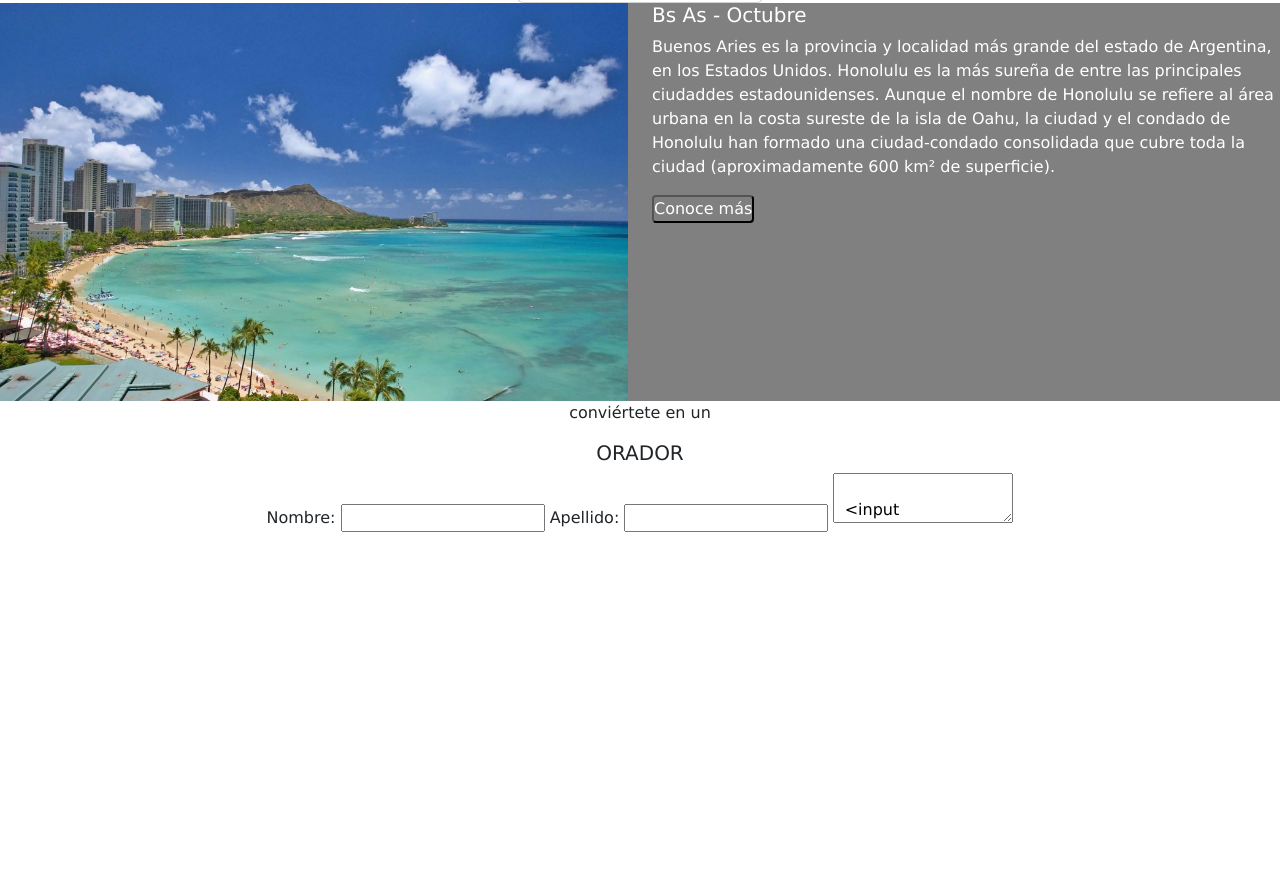
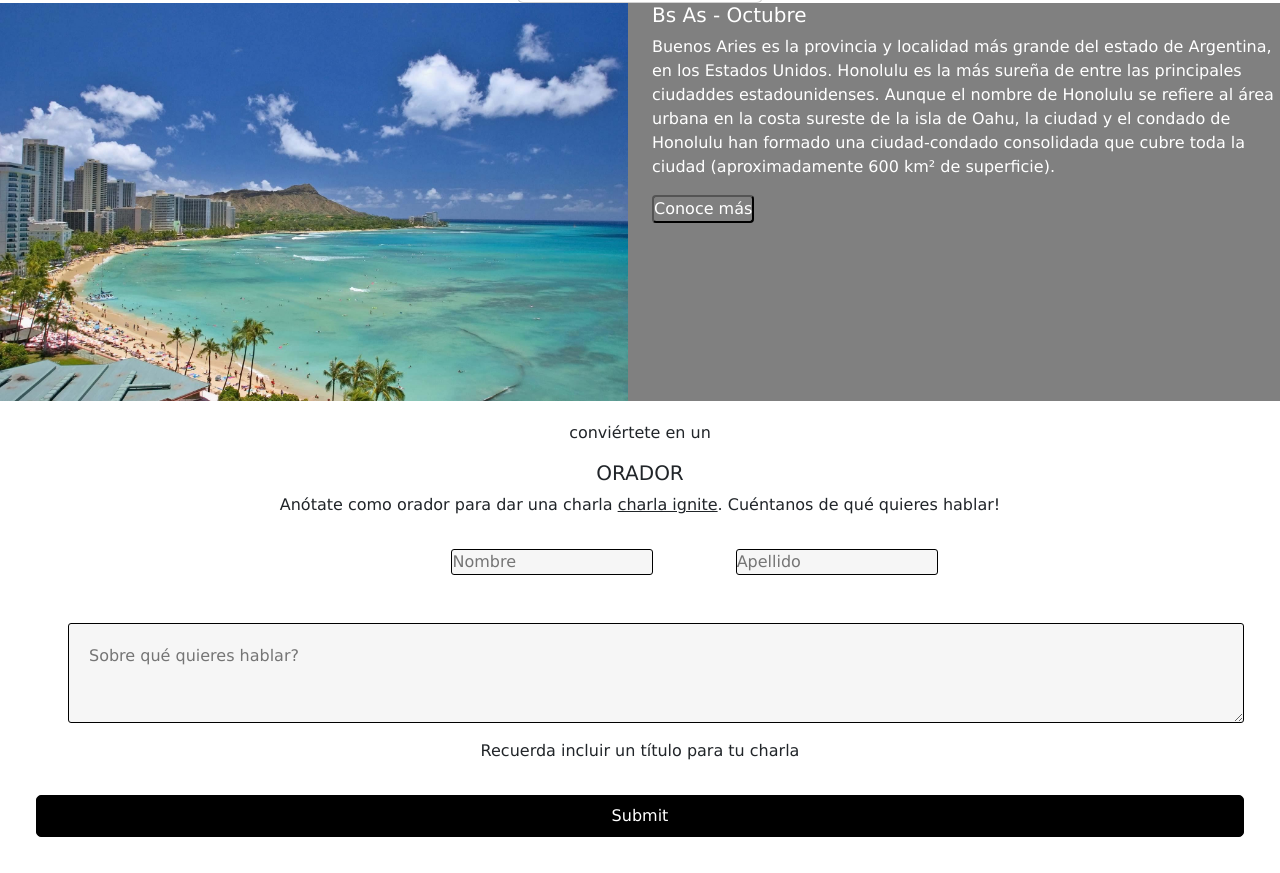
Before and after one commit to malessan4/Trabajo-integrador-Codo-a-Codo, a plain HTML site: page index.html in a window 1280 px wide. Shown: the part 1615-2488 px from the top of the page. Before the commit the page ends 2147 px from the top, so only its background shows below. Drawn offline with nearby package versions, Linux system fonts and the light colour scheme.

Commit message:
contextarea

```diff
--- a/estilo.css
+++ b/estilo.css
@@ -31,11 +31,11 @@
 }
 
 .conoce{
-    text-align: center;
+text-align: center;
 }
 
 .oradores{
-    text-align: center;
+text-align: center;
 }
 
 .conoceboton{
@@ -45,7 +45,7 @@ color:white;
 }
 
 .card{
-   width:60%;
+width:60%;
 margin-left: 20%;
 }
 
@@ -105,6 +105,70 @@ background-color:grey;
 }
 
 .formulario{
+  padding: 20px;
 align-items: center;
 text-align: center;
 }
+
+
+ul {
+  list-style: none;
+  align-items: center;
+text-align: center;
+}
+
+
+form{
+	width:100%;
+	padding:16px;
+	border-radius:10px;
+	margin:auto;
+	background-color:rgb(255, 255, 255);
+}
+
+form label{
+	width:72px;
+	font-weight:bold;
+	display:inline-block;
+}
+
+form input[type="text"],
+form input[type="email"]{
+  align-items: center;
+	border:1px solid #f6f6f6;
+	border-radius:3px;
+	background-color:#f6f6f6;
+	display:inline-block;
+  border-color: #000;
+}
+
+form input[type="submit"]{
+
+	width:100%;
+	padding:8px 16px;
+	margin-top:32px;
+	border:1px solid #000;
+	border-radius:5px;
+	display:block;
+	color:#fff;
+	background-color:#000;
+
+}
+
+form input[type="submit"]:hover{
+	cursor:pointer;
+}
+
+textarea{
+padding: 20px;
+	width:100%;
+	height:100px;
+	border:1px solid #f6f6f6;
+	border-radius:3px;
+	background-color:#f6f6f6;
+	margin:8px 0;
+  border-color: #000;
+	/*resize: vertical | horizontal | none | both*/
+	resize:none;
+	display:block;
+}
--- a/index.html
+++ b/index.html
@@ -5,7 +5,10 @@
     <meta http-equiv="X-UA-Compatible" content="IE=edge">
     <meta name="viewport" content="width=device-width, initial-scale=1">
     <link rel="stylesheet" href="estilo.css">
+    <script src="https://cdn.jsdelivr.net/npm/bootstrap@5.2.3/dist/js/bootstrap.bundle.min.js" integrity="sha384-kenU1KFdBIe4zVF0s0G1M5b4hcpxyD9F7jL+jjXkk+Q2h455rYXK/7HAuoJl+0I4" crossorigin="anonymous"></script>
+<script src="https://cdn.jsdelivr.net/npm/@popperjs/core@2.11.6/dist/umd/popper.min.js" integrity="sha384-oBqE93+28l8y/tJ4LSjK9b7ZtEXqHGm8nD9j7vZ17+lY+R5Nh7EvV46qDHh9+lQ" crossorigin="anonymous"></script>
     <link href="https://cdn.jsdelivr.net/npm/bootstrap@5.2.3/dist/css/bootstrap.min.css" rel="stylesheet" integrity="sha384-rbsA2VBKQhggwzxH7pPCaAqO46MgnOM80zW1RWuH61DGLwZJEdK2Kadq2F9CUG65" crossorigin="anonymous">
+  </head>
     <title>Trabajo Integrador Alessandrello Matias</title>
 
 </head>
@@ -38,6 +41,7 @@ nivel que tenemos para ti. Te esperamos!</p>
 	<a class="btn btn-primary" href="https://linktr.ee/maless" role="button" target="blanck">Comprar tickets </a>
     </div>
     </div>
+
     <div class="carousel-item">
       <img src="ba3.jpg" class="d-block w-100" alt="...">
 <div class="carousel-caption d-none d-md-block">
@@ -83,7 +87,7 @@ nivel que tenemos para ti. Te esperamos!</p>
     <div class="card">
       <img src="bill.jpg" class="card-img-top" alt="Foto de Bill Gates">
       <div class="card-body">
-	<button class="java"> Java Script </button> <button class="react"> React </button>
+	<button class="java"> <b> Java Script </b> </button> <button class="react"><b> React </b> </button>
         <h5 class="card-title"> Bill Gates </h5>
         <p class="card-text">This is a longer card with supporting text below as a natural lead-in to additional content. This content is a little bit longer.</p>
       </div>
@@ -93,7 +97,7 @@ nivel que tenemos para ti. Te esperamos!</p>
     <div class="card">
       <img src="ada.jpeg" class="card-img-top" alt="Foto de Ada">
       <div class="card-body">
-	<button class="negocio"> <b>Negocios</b> </button> <button class="star"> Startup </button>
+	<button class="negocio"> <b>Negocios</b> </button> <button class="star"><b> Startup </b> </button>
         <h5 class="card-title">Ada Lovelace</h5>
         <p class="card-text">This is a longer card with supporting text below as a natural lead-in to additional content.</p>
       </div>
@@ -120,19 +124,40 @@ han formado una ciudad-condado consolidada que cubre toda la ciudad (aproximadam
 
     </section>
 
+
+
     <section class="formulario">
       <p> conviértete en un </p>
       <h5> ORADOR </h5>
-<form action="">
-  <label for="GET-name">Nombre:</label>
-  <input id="GET-name" type="text" name="Nombre" />
-  <label for="GET-name">Apellido:</label>
-  <input id="GET-name" type="text" name="Apellido" />
-  <textarea>
+      <p>Anótate como orador para dar una charla <u>charla ignite</u>. Cuéntanos de qué quieres hablar!</p>
+      <form action="/my-handling-form-page" method="post">
+        <ul>
+          <li>
+            <label for="name"></label>
+            <input type="text" id="name" name="user_name" placeholder="Nombre"/>
 
-  <input type="submit" value="Save" />
+
+            <label for="mail"></label>
+            <input type="email" id="mail" name="user_mail" placeholder="Apellido" />
+          </li>
+
+          <br>
+          <li>
+            <label for="msg"></label>
+            <textarea id="msg" name="user_message" placeholder="Sobre qué quieres hablar?"></textarea>
+          </li>
+        </ul>
+        <p>Recuerda incluir un título para tu charla</p>
+        <input type="submit"></button>
+      </button>
       </form>
     </section>
+
+
+
+
+
+
 
 
     <script src="https://cdn.jsdelivr.net/npm/bootstrap@5.2.3/dist/js/bootstrap.bundle.min.js" integrity="sha384-kenU1KFdBIe4zVF0s0G1M5b4hcpxyD9F7jL+jjXkk+Q2h455rYXK/7HAuoJl+0I4" crossorigin="anonymous"></script>
```
Lines whose indentation alone changed are shown as unchanged.
